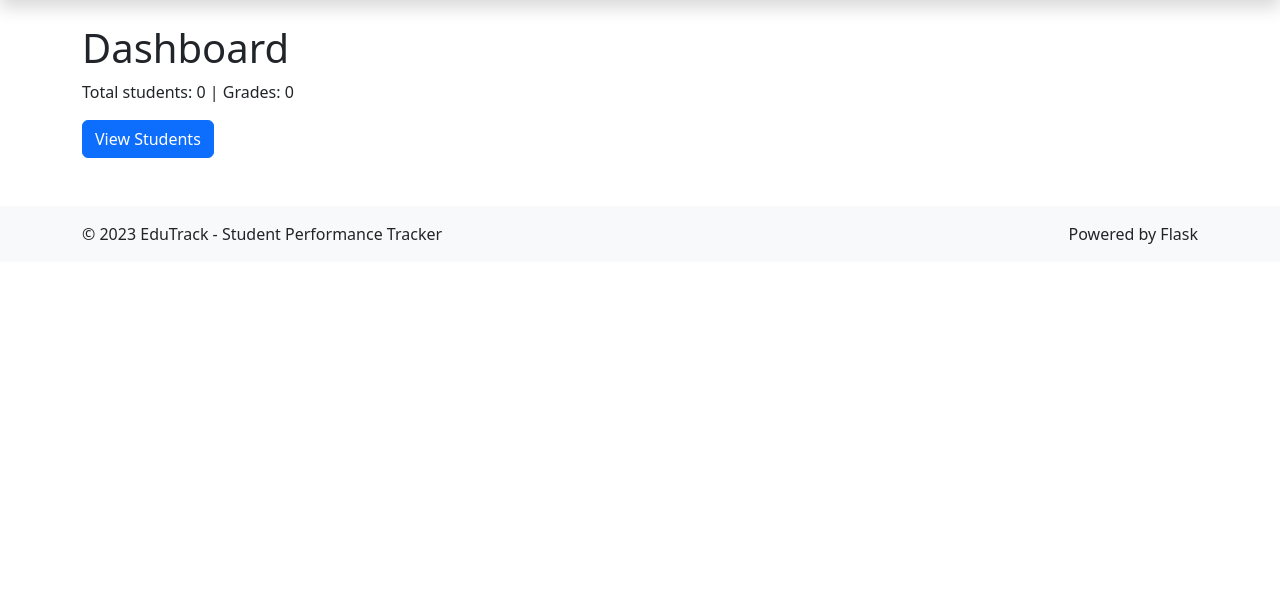
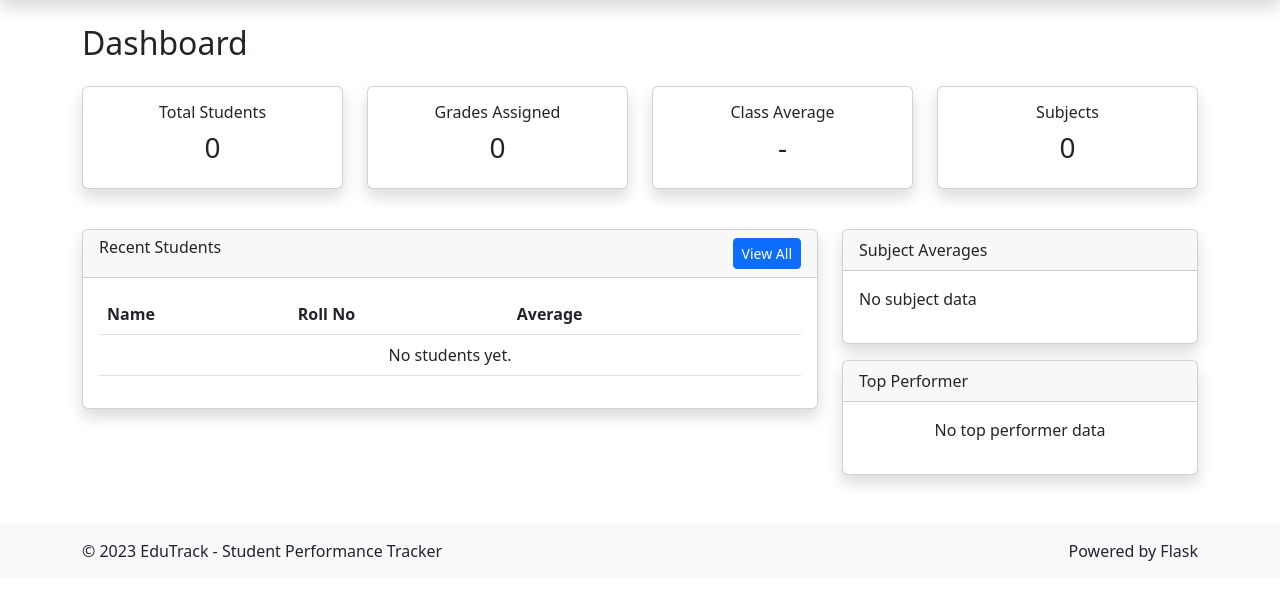
Before and after one commit to yokshith09/STUDENT_PERFORMANCE_TRACKER, a Flask app: page / in a window 1280 px wide. Shown: the part 56-656 px from the top of the page. Run offline with Flask 3, Linux system fonts and the light colour scheme.

Commit message:
Update index.html

```diff
--- a/templates/index.html
+++ b/templates/index.html
@@ -1 +1,96 @@
-{% extends 'base.html' %}{% block content %}<h1>Dashboard</h1><p>Total students: {{ total_students }} | Grades: {{ total_grades }}</p><a class='btn btn-primary' href='{{ url_for('students_list') }}'>View Students</a>{% endblock %}
+{% extends 'base.html' %}
+{% block title %}Dashboard{% endblock %}
+{% block content %}
+<h1 class="h2 mb-4">Dashboard</h1>
+
+<!-- Dashboard Cards -->
+<div class="row mb-4">
+  <div class="col-md-3 mb-3">
+    <div class="card dashboard-card students shadow">
+      <div class="card-body text-center">
+        <h6>Total Students</h6>
+        <h3>{{ total_students }}</h3>
+      </div>
+    </div>
+  </div>
+  <div class="col-md-3 mb-3">
+    <div class="card dashboard-card grades shadow">
+      <div class="card-body text-center">
+        <h6>Grades Assigned</h6>
+        <h3>{{ total_grades }}</h3>
+      </div>
+    </div>
+  </div>
+  <div class="col-md-3 mb-3">
+    <div class="card dashboard-card averages shadow">
+      <div class="card-body text-center">
+        <h6>Class Average</h6>
+        <h3>{% if class_avg %}{{ "%.2f"|format(class_avg) }}%{% else %}-{% endif %}</h3>
+      </div>
+    </div>
+  </div>
+  <div class="col-md-3 mb-3">
+    <div class="card dashboard-card reports shadow">
+      <div class="card-body text-center">
+        <h6>Subjects</h6>
+        <h3>{{ subject_averages|length }}</h3>
+      </div>
+    </div>
+  </div>
+</div>
+
+<div class="row">
+  <!-- Recent Students -->
+  <div class="col-lg-8">
+    <div class="card shadow mb-4">
+      <div class="card-header d-flex justify-content-between">
+        <h6 class="m-0">Recent Students</h6>
+        <a href="{{ url_for('students_list') }}" class="btn btn-sm btn-primary">View All</a>
+      </div>
+      <div class="card-body">
+        <table class="table table-hover">
+          <thead><tr><th>Name</th><th>Roll No</th><th>Average</th><th></th></tr></thead>
+          <tbody>
+            {% for student in recent_students %}
+              <tr>
+                <td>{{ student.name }}</td>
+                <td>{{ student.roll_number }}</td>
+                <td>{% if student.average() %}{{ "%.2f"|format(student.average()) }}{% else %}-{% endif %}</td>
+                <td><a href="{{ url_for('view_student', student_id=student.id) }}" class="btn btn-sm btn-outline-primary"><i class="bi bi-eye"></i></a></td>
+              </tr>
+            {% else %}
+              <tr><td colspan="4" class="text-center">No students yet.</td></tr>
+            {% endfor %}
+          </tbody>
+        </table>
+      </div>
+    </div>
+  </div>
+
+  <!-- Right Column -->
+  <div class="col-lg-4">
+    <div class="card shadow mb-3">
+      <div class="card-header">Subject Averages</div>
+      <div class="card-body">
+        {% for subject in subject_averages %}
+          <span class="badge bg-primary me-1">{{ subject.subject }}: {{ "%.1f"|format(subject.average) }}%</span>
+        {% else %}
+          <p>No subject data</p>
+        {% endfor %}
+      </div>
+    </div>
+
+    <div class="card shadow">
+      <div class="card-header">Top Performer</div>
+      <div class="card-body text-center">
+        {% if top_performer %}
+          <h5>{{ top_performer[0].name }}</h5>
+          <p>Average: {{ "%.2f"|format(top_performer[1]) }}%</p>
+        {% else %}
+          <p>No top performer data</p>
+        {% endif %}
+      </div>
+    </div>
+  </div>
+</div>
+{% endblock %}
```
